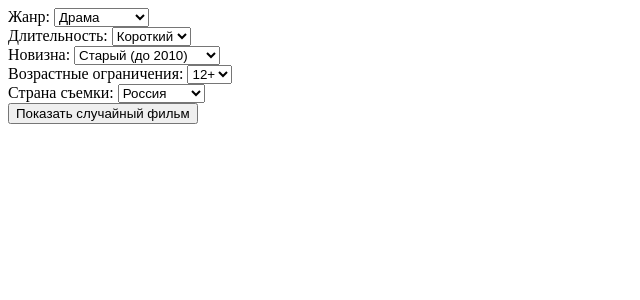
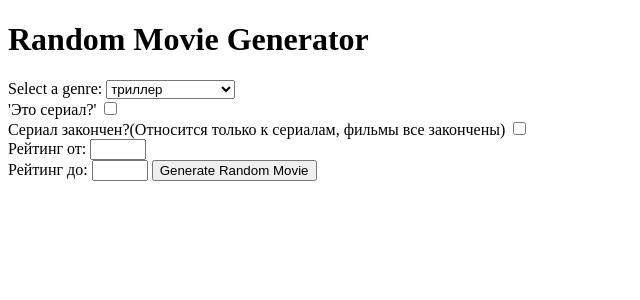
Before and after one commit to gxldmane/KinoAndTochka, a Flask app: page / in a window 1280 px wide. Shown: the top 300 px of the page, without its empty margins (0-640 px from the left). Run offline with Flask 3, Linux system fonts and the light colour scheme.

Commit message:
Update index.html

```diff
--- a/templates/index.html
+++ b/templates/index.html
@@ -1,35 +1,60 @@
-<form action="/random_movie" method="post">
-    <label for="genre">Жанр:</label>
-    <select id="genre" name="genre">
-        <option value="драма">Драма</option>
-        <option value="комедия">Комедия</option>
-        <option value="фантастика">Фантастика</option>
-    </select>
-    <br />
-    <label for="duration">Длительность:</label>
-    <select id="duration" name="duration">
-        <option value="short">Короткий</option>
-        <option value="long">Длинный</option>
-    </select>
-    <br />
-    <label for="novelty">Новизна:</label>
-    <select id="novelty" name="novelty">
-        <option value="old">Старый (до 2010)</option>
-        <option value="new">Новый (после 2010)</option>
-    </select>
-    <br />
-    <label for="age_limit">Возрастные ограничения:</label>
-    <select id="age_limit" name="age_limit">
-        <option value="12+">12+</option>
-        <option value="16+">16+</option>
-        <option value="18+">18+</option>
-    </select>
-    <br />
-    <label for="country">Страна съемки:</label>
-    <select id="country" name="country">
-        <option value="Россия">Россия</option>
-        <option value="Не Россия">Не Россия</option>
-    </select>
-    <br />
-    <input type="submit" value="Показать случайный фильм" />
-</form>
+<!DOCTYPE html>
+<html>
+<head>
+    <title>Random Movie Generator</title>
+</head>
+<body>
+    <h1>Random Movie Generator</h1>
+    <form action="/random_movie" method="post">
+        <label for="genre">Select a genre:</label>
+        <select id="genre" name="genre">
+            <option value="триллер">триллер</option>
+            <option value="драма">драма</option>
+            <option value="криминал">криминал</option>
+            <option value="мелодрама">мелодрама</option>
+            <option value="детектив">детектив</option>
+            <option value="фантастика">фантастика</option>
+            <option value="приключения">приключения</option>
+            <option value="биография">биография</option>
+            <option value="фильм-нуар">фильм-нуар</option>
+            <option value="вестерн">вестерн</option>
+            <option value="боевик">боевик</option>
+            <option value="фэнтези">фэнтези</option>
+            <option value="комедия">комедия</option>
+            <option value="военный">военный</option>
+            <option value="история">история</option>
+            <option value="музыка">музыка</option>
+            <option value="ужасы">ужасы</option>
+            <option value="мультфильм">мультфильм</option>
+            <option value="семейный">семейный</option>
+            <option value="мюзикл">мюзикл</option>
+            <option value="спорт">спорт</option>
+            <option value="документальный">документальный</option>
+            <option value="короткометражка">короткометражка</option>
+            <option value="аниме">аниме</option>
+            <option value=""></option>
+            <option value="новости">новости</option>
+            <option value="концерт">концерт</option>
+            <option value="для взрослых">для взрослых</option>
+            <option value="церемония">церемония</option>
+            <option value="реальное ТВ">реальное ТВ</option>
+            <option value="игра">игра</option>
+            <option value="ток-шоу">ток-шоу</option>
+            <option value="детский">детский</option>
+        </select>
+        <br>
+        <label for="is_series">'Это сериал?'</label>
+        <input type="checkbox" id="is_series" name="is_series" value="on">
+        <br>
+        <label for="is_series">Сериал закончен?(Относится только к сериалам, фильмы все закончены)</label>
+        <input type="checkbox" id="ongoing" name="ongoing" value="on">
+        <br>
+        <label for="rating_from">Рейтинг от:</label>
+        <input type="number" id="rating_from" name="rating_from" min="0" max="10" step="1">
+        <br>
+        <label for="rating_to">Рейтинг до:</label>
+        <input type="number" id="rating_to" name="rating_to" min="0" max="10" step="1">
+        <button type="submit">Generate Random Movie</button>
+    </form>
+</body>
+</html>
```
